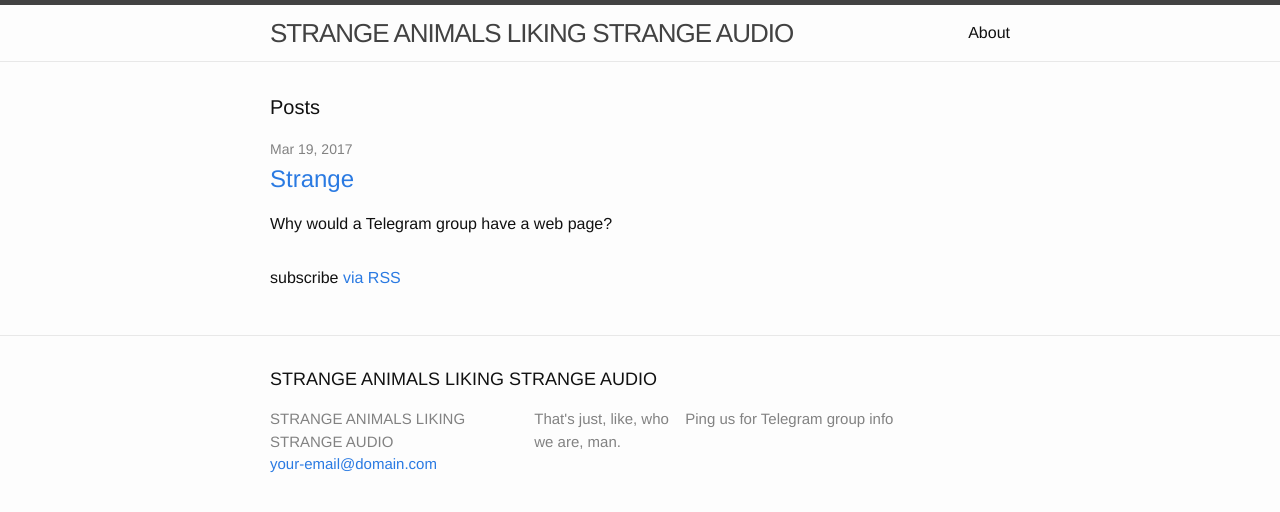
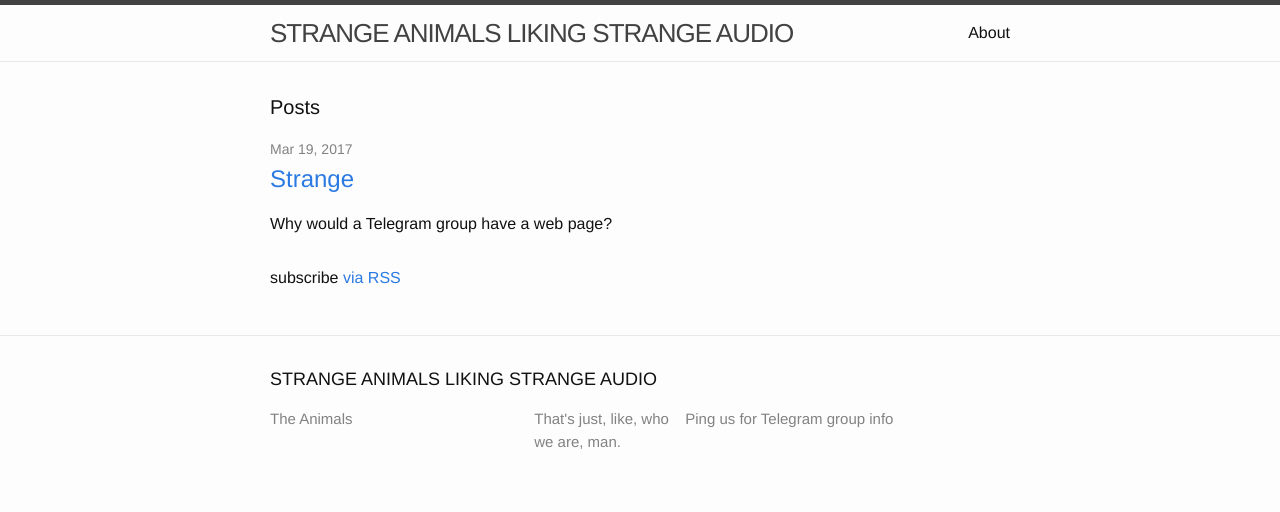
Before and after one commit to makyo/salsa, a Jekyll site: the page built from index.md, in a window 1280 px wide. Shown: the top 512 px of the page. Built offline with Jekyll 4.4.1, drawn with Linux system fonts in a browser that asks for light colours.

Commit message:
fix footer

```diff
--- a/_config.yml
+++ b/_config.yml
@@ -14,7 +14,7 @@
 # You can create any custom variable you would like, and they will be accessible
 # in the templates via {{ site.myvariable }}.
 title: STRANGE ANIMALS LIKING STRANGE AUDIO
-email: your-email@domain.com
+author: The Animals
 description: > # this means to ignore newlines until "baseurl:"
   That's just, like, who we are, man.
 baseurl: "" # the subpath of your site, e.g. /blog
```
